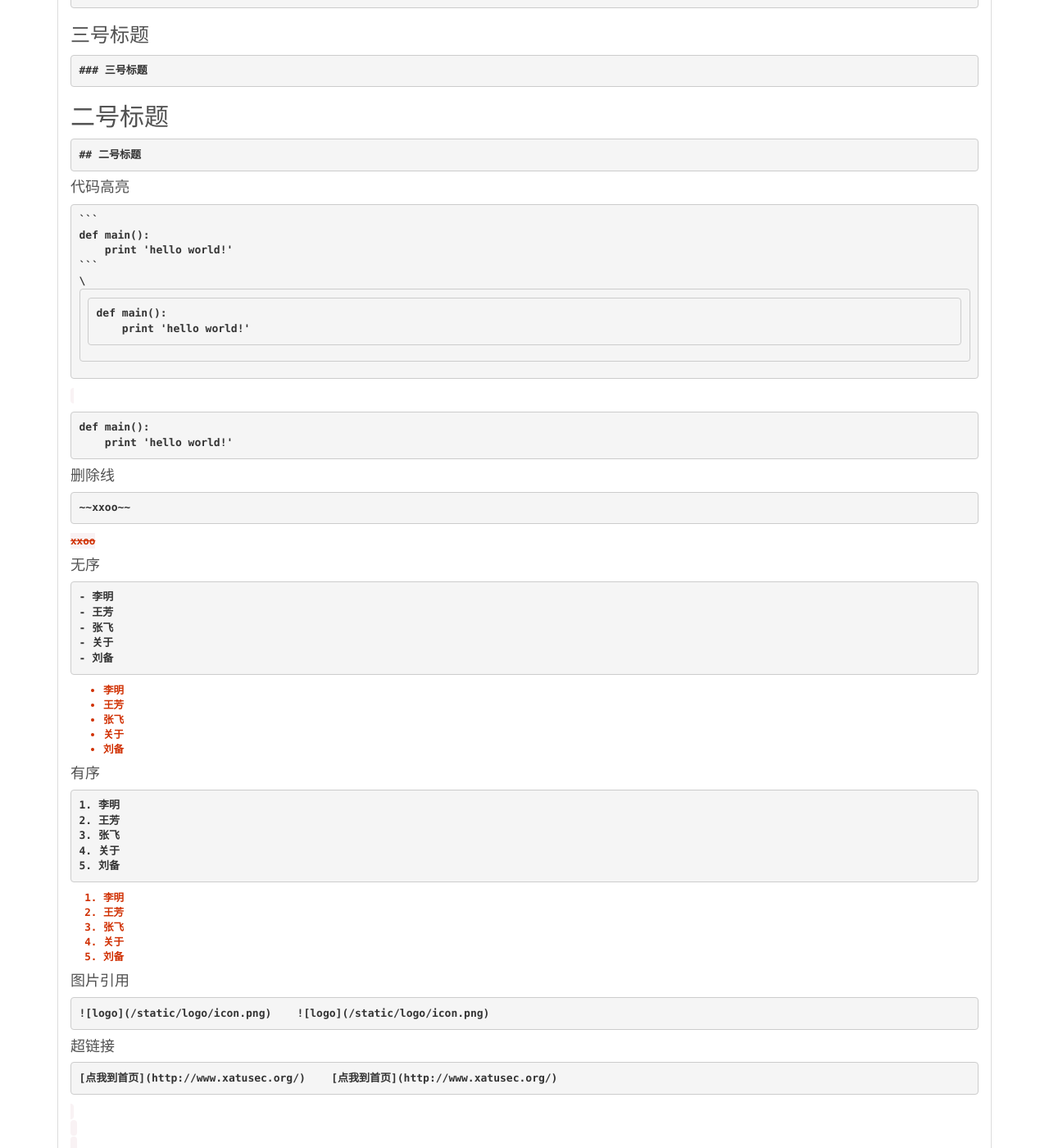
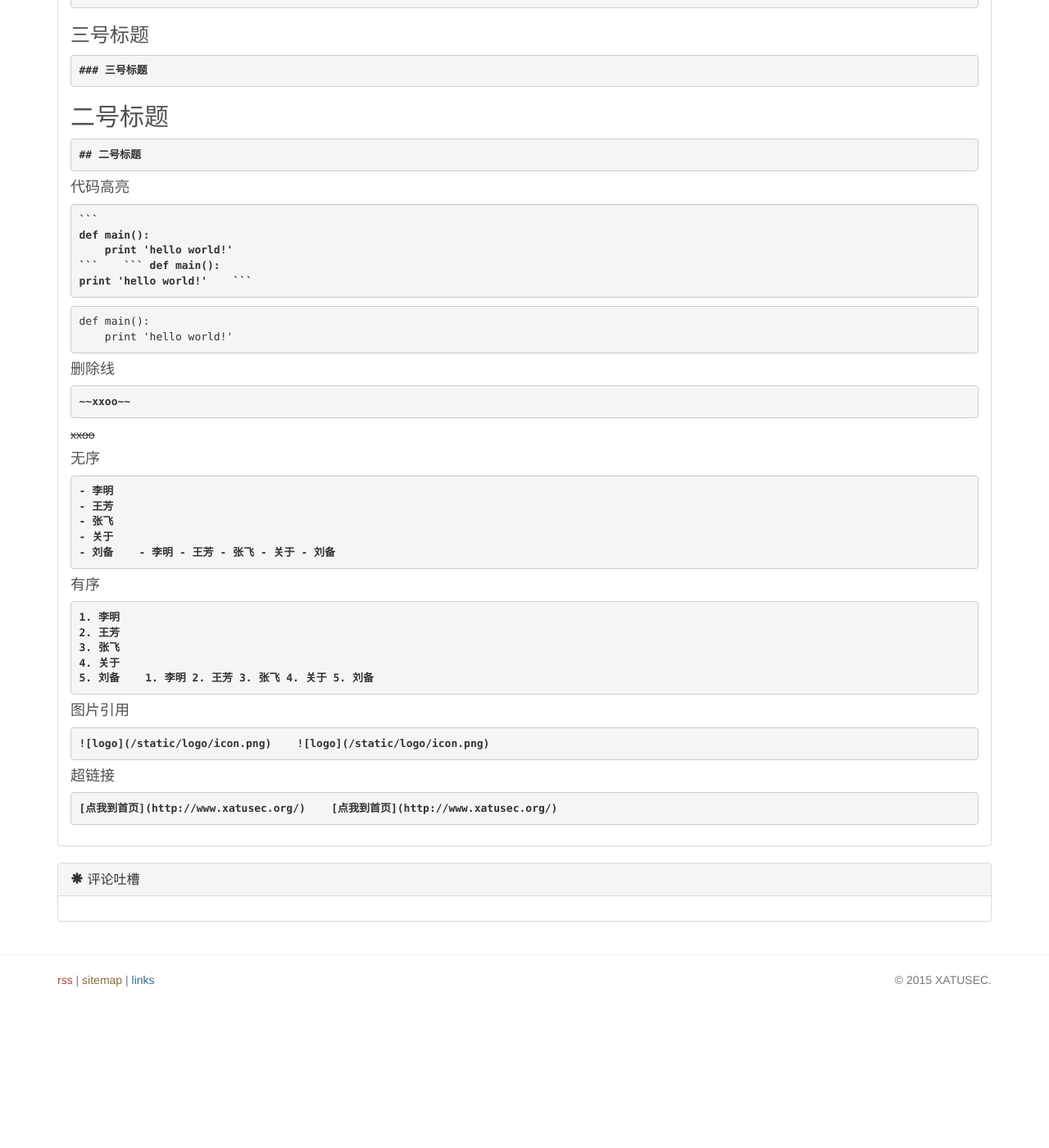
Before and after one commit to xatusec/xatusec.github.io, a Jekyll site: the page built from _posts/Default/2015-04-20-文章书写模板.markdown, in a window 1280 px wide and 1400 px high, scrolled down 313 px. Shown: the whole window at 82% size. Built offline with Jekyll 4.4.1, drawn with Linux system fonts in a browser that asks for light colours; comment, search, counter and statistics services are not loaded; after the commit the page ends 1543 px from its top, so only the background shows below that; some of the changed lines change nothing that is shown.

Commit message:
update how-to-use

````diff
--- a/_posts/Default/2015-04-20-文章书写模板.markdown
+++ b/_posts/Default/2015-04-20-文章书写模板.markdown
@@ -49,11 +49,6 @@
     def main():
         print 'hello world!'
     ```
-    \[code:python:edoc\]
-    def main():
-        print 'hello world!'
-    \[codend\]
-
 ```
 def main():
     print 'hello world!'
@@ -74,7 +69,6 @@
     - 张飞
     - 关于
     - 刘备
-
 - 李明
 - 王芳
 - 张飞
@@ -87,7 +81,6 @@
     3. 张飞
     4. 关于
     5. 刘备
-
 1. 李明
 2. 王芳
 3. 张飞
````
